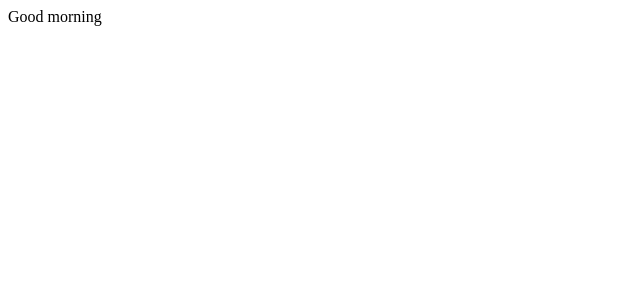
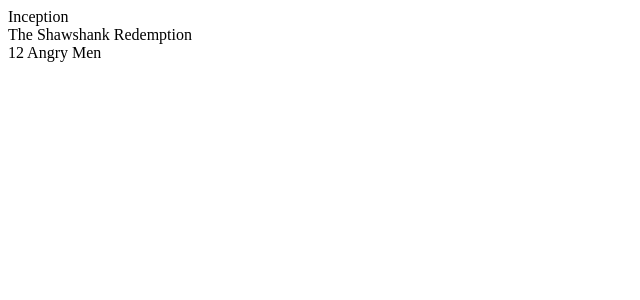
Before and after one commit to panchalswati/myFlix, a React (Vite) app: page / in a window 1280 px wide. Shown: the top 300 px of the page, without its empty margins (0-640 px from the left). Built offline with nearby package versions, Linux system fonts and the light colour scheme.

Commit message:
imported MainView to display the home page of App

```diff
--- a/src/index.jsx
+++ b/src/index.jsx
@@ -1,13 +1,12 @@
 import React from 'react';
 import ReactDOM from 'react-dom';
+import { MainView } from './components/main-view/main-view';
 import './index.scss';
 
 class MyFlixApplication extends React.Component {
     render() {
         return (
-            <div className="my-Flix">
-                <div>Good morning</div>
-            </div>
+            <MainView />
         );
     }
 }
```
